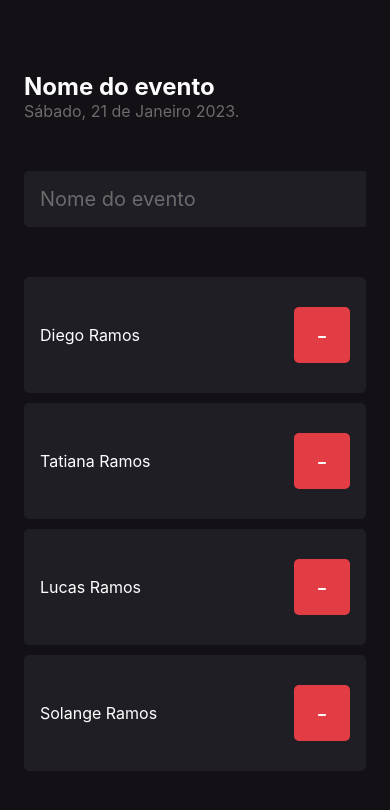
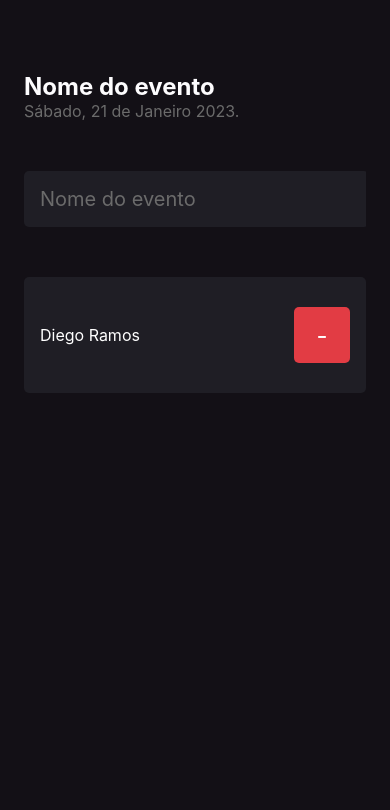
Before and after one commit to rms-diego/ignite-react-native, a React Native app in the folder fundamentos-react-native/: screen / in a window 390 px wide. Shown: the top 810 px of the page. Built offline with nearby package versions, Linux system fonts and the light colour scheme.

Commit message:
[ignite] [react native] [fundamentos react native] [fundamentos]  fim da aula 'Função remover'

```diff
--- a/fundamentos-react-native/src/components/Participant/index.tsx
+++ b/fundamentos-react-native/src/components/Participant/index.tsx
@@ -3,13 +3,18 @@ import { styles } from "./styles";
 
 interface Props {
   participantName: string;
+  participantRemove: (content: string) => void;
 }
 
-export function Participant({ participantName }: Props) {
+export function Participant({ participantName, participantRemove }: Props) {
+  const handleParticipantRemove = () => {
+    participantRemove(participantName);
+  };
+
   return (
     <View style={styles.container}>
       <Text style={styles.participantName}>{participantName}</Text>
-      <TouchableOpacity style={styles.button}>
+      <TouchableOpacity style={styles.button} onPress={handleParticipantRemove}>
         <Text style={styles.textButton}>-</Text>
       </TouchableOpacity>
     </View>
--- a/fundamentos-react-native/src/screens/Home/index.tsx
+++ b/fundamentos-react-native/src/screens/Home/index.tsx
@@ -9,10 +9,15 @@ import {
 import { styles } from "./styles";
 
 import { Participant } from "../../components/Participant";
+import { useState } from "react";
 
 export function Home() {
   const handleParticipantAdd = () => {
     console.log("clique");
+  };
+
+  const participantRemove = (content: string) => {
+    console.log(`Remover esse participante: ${content}`);
   };
 
   return (
@@ -28,17 +33,18 @@ export function Home() {
             placeholderTextColor={"#6B6B6B"}
           />
 
-          <TouchableOpacity style={styles.button}>
-            <Text style={styles.textButton} onPress={handleParticipantAdd}>
-              +
-            </Text>
+          <TouchableOpacity
+            style={styles.button}
+            onPress={handleParticipantAdd}
+          >
+            <Text style={styles.textButton}>+</Text>
           </TouchableOpacity>
         </View>
 
-        <Participant participantName="Diego Ramos" />
-        <Participant participantName="Tatiana Ramos" />
-        <Participant participantName="Lucas Ramos" />
-        <Participant participantName="Solange Ramos" />
+        <Participant
+          participantName="Diego Ramos"
+          participantRemove={participantRemove}
+        />
       </ScrollView>
     </View>
   );
```
